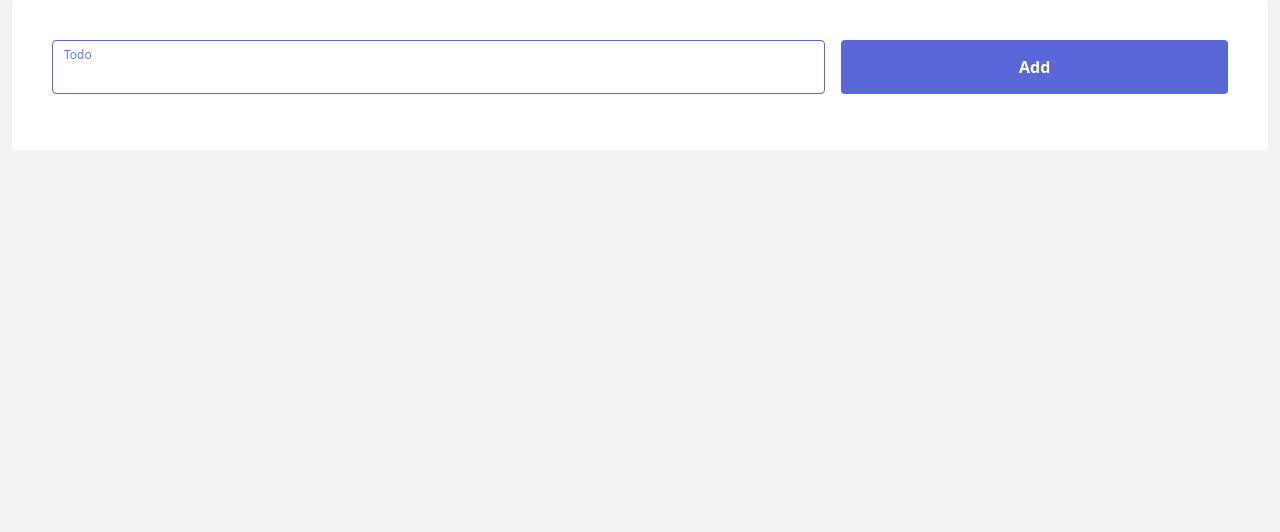
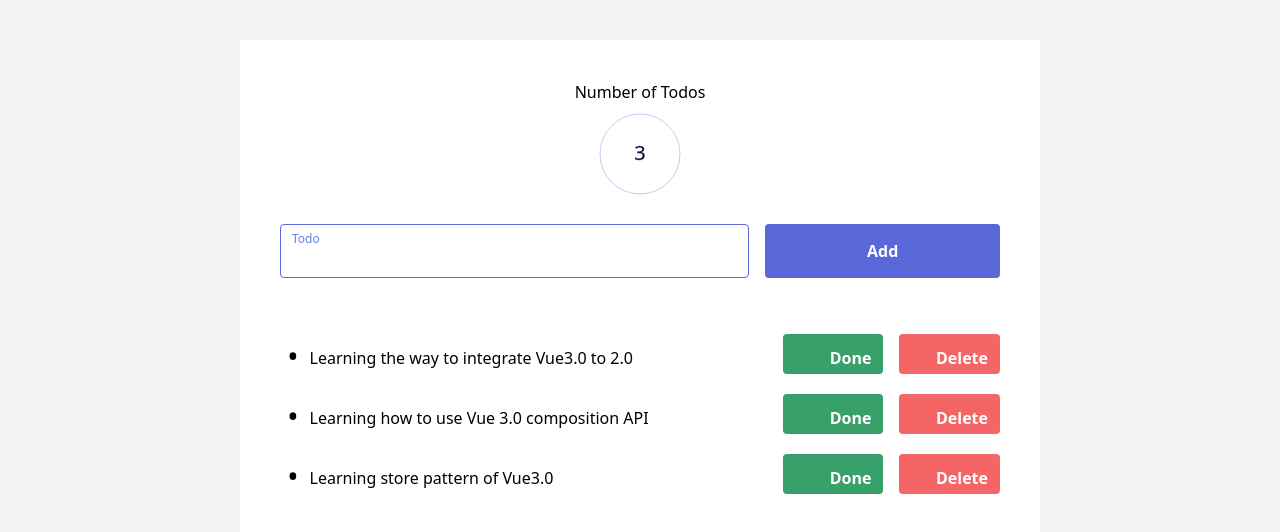
Before and after one commit to egurinko/vue3.0-composition-api-demo, a Vue app: page / in a window 1280 px wide. Shown: the top 532 px of the page. Built offline with nearby package versions, Linux system fonts and the light colour scheme.

Commit message:
create logic to add, delete and complete

```diff
--- a/src/pages/List.vue
+++ b/src/pages/List.vue
@@ -1,10 +1,36 @@
 <template>
-  <div class="flex p-10 bg-white mx-3 rounded">
+  <div class="list-container m-auto my-10 bg-white rounded p-10">
+    <div class="text-center">
+      Number of Todos
+    </div>
+    <svg class="m-auto mb-5" viewBox="0 0 500 500" width="100px" height="100px">
+      <g id="UrTavla">
+        <circle
+          style="fill:url(#toning);stroke:#5a67d8;stroke-width:1.6871;stroke-miterlimit:10;"
+          cx="250"
+          cy="250"
+          r="200"
+        ></circle>
+        <text
+          x="50%"
+          y="50%"
+          text-anchor="middle"
+          stroke="#5a67d8"
+          stroke-width="2px"
+          dy=".3em"
+          font-size="100"
+        >
+          {{ numOfTodos }}
+        </text>
+      </g>
+    </svg>
+    <div class="flex mb-10">
       <div class="w-2/3 mb-4 relative">
         <input
           class="input border border-gray-400 appearance-none rounded w-full px-3 py-3 pt-5 pb-2 focus focus:border-indigo-600 focus:outline-none active:outline-none active:border-indigo-600"
           id="todo"
           type="text"
+          v-model="newTodo"
           autofocus
         />
         <label
@@ -15,19 +41,105 @@
       </div>
       <button
         class="w-1/3 bg-indigo-600 hover:bg-blue-dark text-white font-bold rounded ml-4 mb-4"
+        @click="addTodo"
       >
         Add
       </button>
+    </div>
+
+    <div class="w-full" v-for="(todo, index) in todos" :key="index">
+      <div class="flex cursor-pointer my-1 hover:bg-blue-lightest rounded">
+        <div class="w-8 h-10 text-center">
+          <p class="text-3xl p-0 text-green-dark">&bull;</p>
+        </div>
+        <div class="w-4/5 h-10 py-3 px-1">
+          <p class="hover:text-blue-dark">
+            {{ todo.name }}
+          </p>
+        </div>
+        <button
+          class="w-1/6 h-10 text-right p-3 bg-green-600 hover:bg-blue-dark text-white font-bold rounded ml-4 mb-4"
+          @click="completeTodo"
+        >
+          Done
+        </button>
+        <button
+          class="w-1/6 h-10 text-right p-3 bg-red-500 hover:bg-blue-dark text-white font-bold rounded ml-4 mb-4"
+          @click="deleteTodo(index)"
+        >
+          Delete
+        </button>
+      </div>
+    </div>
   </div>
 </template>
 
 <script lang="ts">
 import Vue from "vue";
 
-export default Vue.extend({});
+export type todo = {
+  id: number;
+  name: string;
+  completed: boolean;
+};
+
+export type Data = {
+  todos: todo[];
+  newTodo: string;
+};
+
+export default Vue.extend({
+  data: (): Data => ({
+    todos: [
+      {
+        id: 0,
+        name: "Learning the way to integrate Vue3.0 to 2.0",
+        completed: true
+      },
+      {
+        id: 1,
+        name: "Learning how to use Vue 3.0 composition API",
+        completed: false
+      },
+      {
+        id: 2,
+        name: "Learning store pattern of Vue3.0",
+        completed: false
+      }
+    ],
+    newTodo: ""
+  }),
+  computed: {
+    numOfTodos: function(): number {
+      return this.todos.length;
+    }
+  },
+  methods: {
+    addTodo: function(): void {
+      this.todos = [
+        ...this.todos,
+        {
+          id: this.todos.length,
+          name: this.newTodo,
+          completed: false
+        }
+      ];
+      this.newTodo = "";
+    },
+    deleteTodo: function(id: number): void {
+      this.todos = this.todos.filter(todo => todo.id !== id);
+    },
+    completeTodo: function(id: number): void {
+      this.todos[id].completed = true;
+    }
+  }
+});
 </script>
 
 <style scoped>
+.list-container {
+  max-width: 800px;
+}
 .input {
   transition: border 0.2s ease-in-out;
   min-width: 280px;
```
Also changed, not shown: .eslintrc.js. Lines whose indentation alone changed are shown as unchanged.
